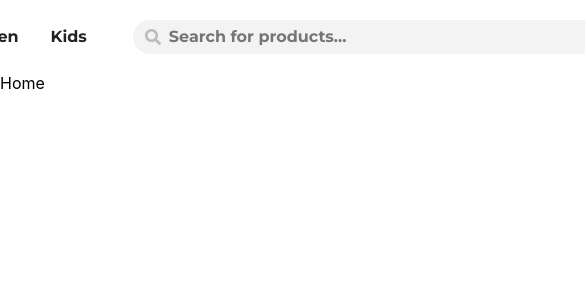
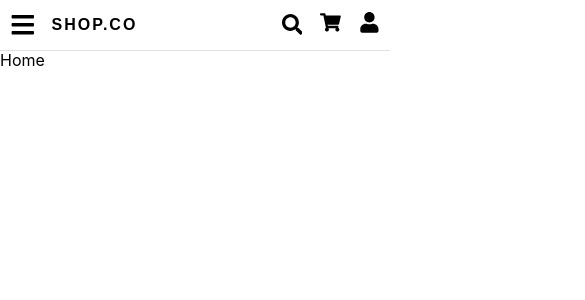
Before and after one commit to kisa-fatima/ecommerce-website, a React (Create React App) app: page / in a window 390 px wide. Shown: the top 300 px of the page, 585 px wide, since content can reach past the window. Built offline with nearby package versions, Linux system fonts and the light colour scheme; a web font is replaced by a local one.

Commit message:
header mobile responsive done

```diff
--- a/src/components/Header.js
+++ b/src/components/Header.js
@@ -1,13 +1,26 @@
-import React from 'react';
+import React, { useState } from 'react';
 import { Link } from 'react-router-dom';
-import { FaShoppingCart, FaUser, FaSearch } from 'react-icons/fa';
+import { FaShoppingCart, FaUser, FaSearch, FaBars } from 'react-icons/fa';
+import { Drawer, Menu } from 'antd';
 import '../styles/Global.css';
 
 function Header() {
+  const [drawerVisible, setDrawerVisible] = useState(false);
+
+  const showDrawer = () => setDrawerVisible(true);
+  const closeDrawer = () => setDrawerVisible(false);
+
   return (
     <header className="header">
+      {/* Hamburger and Logo for mobile */}
+      <div className="header__mobile-left">
+        <span className="header__hamburger" onClick={showDrawer}>
+          <FaBars />
+        </span>
+        <div className="header__logo">SHOP.CO</div>
+      </div>
+      {/* Center section for desktop/tablet */}
       <div className="header__center">
-        <div className="header__logo">SHOP.CO</div>
         <nav className="header__nav">
           <Link to="/" className="header__link">Home</Link>
           <Link to="/women" className="header__link">Women</Link>
@@ -19,10 +32,35 @@ function Header() {
           <input className="header__search" type="text" placeholder="Search for products..." />
         </div>
       </div>
+      {/* Icons on the right */}
       <div className="header__icons">
+        <span className="header__icon header__icon--search"><FaSearch /></span>
         <span className="header__icon" title="Cart"><FaShoppingCart /></span>
         <span className="header__icon" title="Profile"><FaUser /></span>
       </div>
+      {/* Drawer for mobile menu */}
+      <Drawer
+        title="Menu"
+        placement="left"
+        onClose={closeDrawer}
+        visible={drawerVisible}
+        bodyStyle={{ padding: 0 }}
+      >
+        <Menu mode="vertical" onClick={closeDrawer}>
+          <Menu.Item key="home">
+            <Link to="/">Home</Link>
+          </Menu.Item>
+          <Menu.Item key="women">
+            <Link to="/women">Women</Link>
+          </Menu.Item>
+          <Menu.Item key="men">
+            <Link to="/men">Men</Link>
+          </Menu.Item>
+          <Menu.Item key="kids">
+            <Link to="/kids">Kids</Link>
+          </Menu.Item>
+        </Menu>
+      </Drawer>
     </header>
   );
 }
--- a/src/styles/Global.css
+++ b/src/styles/Global.css
@@ -7,6 +7,7 @@
   padding: 20px 10px;
   background: #fff;
   font-family: 'Montserrat', Arial, sans-serif;
+  border-bottom: 1px solid #e0e0e0; /* Small grey line at the bottom */
 }
 
 .header__center {
@@ -95,3 +96,64 @@
 .header__icon:hover {
   color: #888;
 }
+
+/* Override Ant Design Menu selected item color in Drawer */
+.ant-drawer .ant-menu-item-selected {
+  background-color: #f0f0f0 !important;
+  color: #222 !important;
+}
+
+.ant-drawer .ant-menu-item-active,
+.ant-drawer .ant-menu-item:active,
+.ant-drawer .ant-menu-item:focus,
+.ant-drawer .ant-menu-item:hover {
+  background-color: #f0f0f0 !important;
+  color: #222 !important;
+}
+
+@media (max-width: 600px) {
+  .header {
+    justify-content: space-between;
+    padding: 12px 10px;
+  }
+  .header__center {
+    display: none;
+  }
+  .header__mobile-left {
+    display: flex;
+    align-items: center;
+    gap: 12px;
+  }
+  .header__hamburger {
+    font-size: 1.6rem;
+    cursor: pointer;
+    margin-right: 4px;
+    display: flex;
+    align-items: center;
+  }
+  .header__logo {
+    font-size: 1rem;
+  }
+  .header__icons {
+    display: flex;
+    align-items: center;
+    gap: 18px;
+    margin-left: 0;
+  }
+  .header__icon--search {
+    display: flex;
+  }
+  .header__search-container {
+    display: none;
+  }
+}
+
+/* Hide hamburger and mobile-left on desktop */
+.header__mobile-left, .header__hamburger {
+  display: none;
+}
+@media (max-width: 600px) {
+  .header__mobile-left, .header__hamburger {
+    display: flex;
+  }
+}
```
